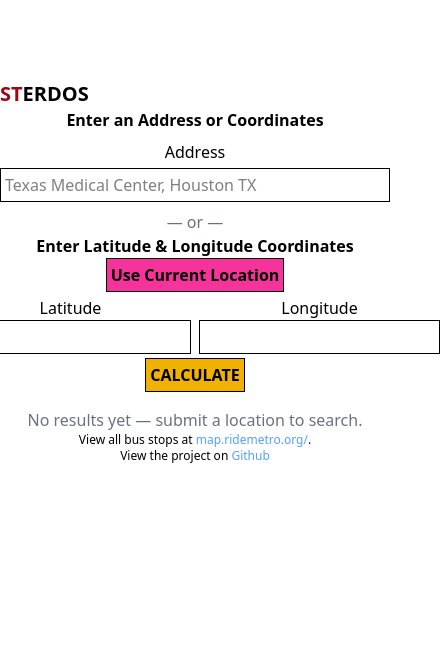
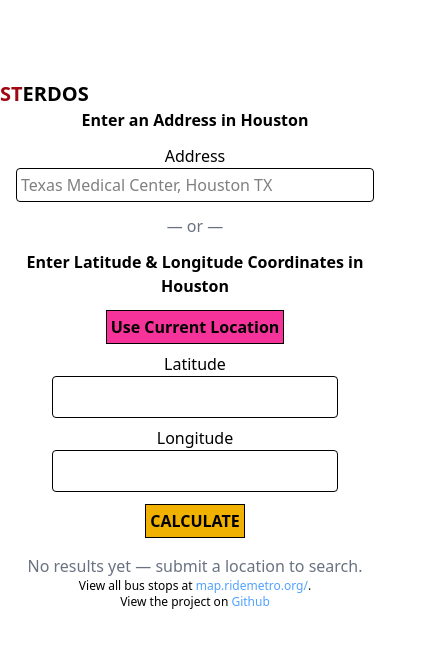
Before and after one commit to KaytchJam/sterdos, a Next.js app in the folder src/: page / in a window 390 px wide. Shown: the top 648 px of the page, 444 px wide, since content can reach past the window. Built offline with nearby package versions, Linux system fonts and the light colour scheme.

Commit message:
styling changes to work with mobile better

```diff
--- a/src/components/LocationForm.tsx
+++ b/src/components/LocationForm.tsx
@@ -15,28 +15,28 @@ type LocationFormProps = {
 
 export default function LocationForm(args: LocationFormProps) {
     return (
-        <form onSubmit={(e) => args.onSubmit(e)}>
-            <p className="text-center font-bold">Enter an Address or Coordinates</p>
+        <form onSubmit={(e) => args.onSubmit(e)} className="w-full space-y-2 w-full max-w-md mx-auto px-4 space-y-3">
+            <p className="text-center font-bold">Enter an Address in Houston</p>
 
             {/* Address input */}
             <label className="block text-center mt-2">
                 Address
-                <input name="address-input" type="text" value={args.address} onChange={(e) => args.onAddressChange(e.target.value)} placeholder="Texas Medical Center, Houston TX" className="border w-full p-1 mt-1"/>
+                <input name="address-input" type="text" maxLength={50} value={args.address} onChange={(e) => args.onAddressChange(e.target.value)} placeholder="Texas Medical Center, Houston TX" className="border w-full p-1 rounded"/>
             </label>
 
             <p className="text-center text-gray-500 mt-2">— or —</p>
-            <p className="text-center font-bold">Enter Latitude & Longitude Coordinates</p>
+            <p className="text-center font-bold">Enter Latitude & Longitude Coordinates in Houston</p>
             <button type="button" className="block mx-auto bg-pink-500 font-bold border mb-1 p-1 hover:bg-red-500 transition" onClick={args.onUseCurrentLocation}>Use Current Location</button>
 
-            <div className="w-4/5 flex justify-center mx-auto">
-                <label className="text-center">
+            <div className="w-4/5 flex flex-col sm:flex-row gap-2 mt-2 mx-auto">
+                <label className="flex-1 text-center">
                 <p>Latitude</p>
-                <input name="lat-input" type="number" value={args.lat} onChange={(e) => args.onLatChange(e.target.value)} className="border text-center ml-1 mr-1 p-1"/>
+                <input name="lat-input" type="number" value={args.lat} onChange={(e) => args.onLatChange(e.target.value)} className="border text-center w-full p-2 rounded"/>
                 </label>
 
-                <label className="text-center">
+                <label className="flex-1 text-center">
                 <p>Longitude</p>
-                <input name="long-input" type="number" value={args.long} onChange={(e) => args.onLongChange(e.target.value)} className="border text-center ml-1 mr-1 p-1"/>
+                <input name="long-input" type="number" value={args.long} onChange={(e) => args.onLongChange(e.target.value)} className="border text-center w-full p-2 rounded"/>
                 </label>
             </div>
 
--- a/src/components/StopRecordList.tsx
+++ b/src/components/StopRecordList.tsx
@@ -3,14 +3,15 @@ import { UserStopRecord } from "@/lib/client/types";
 /** Component representing a scrollable list of METRO stops */
 export default function StopRecordList(args: { stop_list: UserStopRecord[] }): React.JSX.Element {
     return (
-        <div className="mt-4 border rounded-md max-h-80 overflow-y-auto p-2">
+        <div className="mt-4 border rounded-md max-h-80 overflow-y-auto p-3 text-sm sm:text-base">
             <h2 className="font-bold mb-2 text-center">Nearby Bus Stops ({args.stop_list.length})</h2>
             <ul className="space-y-2">
                 { args.stop_list.sort((a, b) => a.Distance - b.Distance).map((stop, idx) => (
                     <li key={idx} className="border rounded p-2 hover:bg-gray-100 transition">
                         <div className="flex justify-between items-start"><p className="font-semibold">{stop.Name}</p><p> {"<"} {Math.ceil(stop.Distance / 1.27 / 60)} min</p></div>
-                        <p className="text-sm text-gray-600"> Stop Number: {stop.StopId.split("_")[2]}</p>
-                        <p className="text-sm text-gray-600"> Lat: {stop.Lat.toFixed(5)}, Lon: {stop.Lon.toFixed(5)}</p>
+                        <p className="text-sm text-gray-600">ID: {stop.StopId}</p>
+                        <p className="text-sm text-gray-600">Stop Number: {stop.StopId.split("_")[2]}</p>
+                        <p className="text-sm text-gray-600">Lat: {stop.Lat.toFixed(5)}, Lon: {stop.Lon.toFixed(5)}</p>
                     </li>
                 ))}
             </ul>
```
